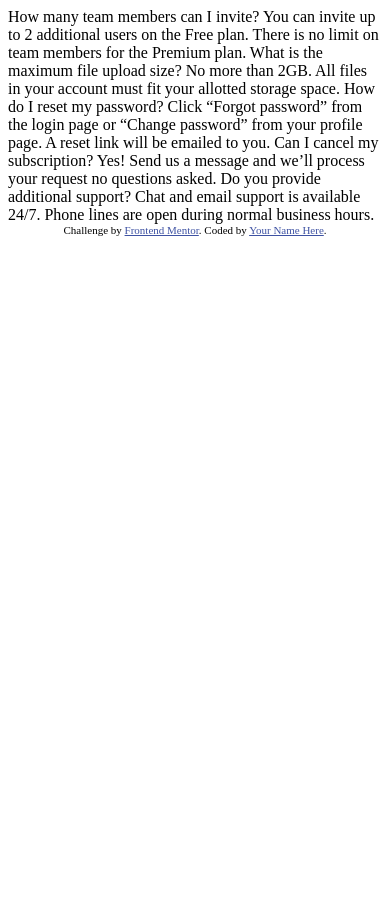
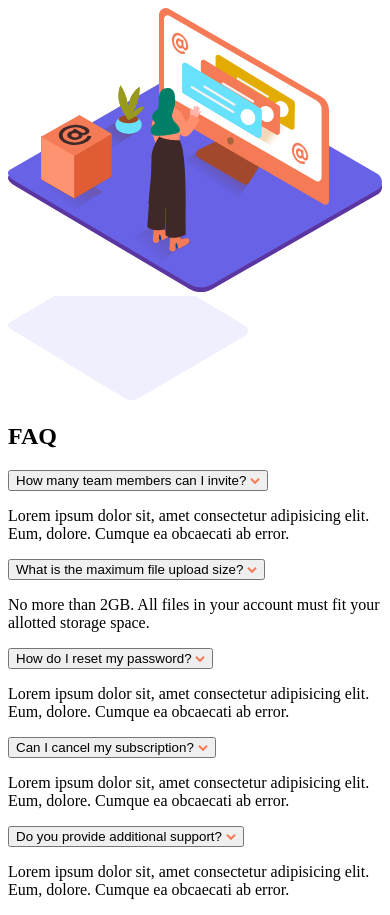
Before and after one commit to NoaSalgado/FM-FAQ-Accordion-Card, a plain HTML site: page index.html in a window 390 px wide. Before the commit the page ends 844 px from the top, so only its background shows below. Drawn offline with Linux system fonts and the light colour scheme.

Commit message:
Add HTML structure

```diff
--- a/index.html
+++ b/index.html
@@ -1,40 +1,101 @@
 <!DOCTYPE html>
 <html lang="en">
-<head>
-  <meta charset="UTF-8">
-  <meta name="viewport" content="width=device-width, initial-scale=1.0"> <!-- displays site properly based on user's device -->
+  <head>
+    <meta charset="UTF-8" />
+    <meta name="viewport" content="width=device-width, initial-scale=1.0" />
 
-  <link rel="icon" type="image/png" sizes="32x32" href="./images/favicon-32x32.png">
+    <!--Google Fonts-->
+    <link rel="preconnect" href="https://fonts.googleapis.com" />
+    <link rel="preconnect" href="https://fonts.gstatic.com" crossorigin />
+    <link
+      href="https://fonts.googleapis.com/css2?family=Kumbh+Sans:wght@400;700&display=swap"
+      rel="stylesheet"
+    />
 
-  <title>Frontend Mentor | FAQ Accordion Card</title>
+    <!--Styles-->
+    <link rel="stylesheet" href="./css/styles.css" />
 
-  <!-- Feel free to remove these styles or customise in your own stylesheet 👍 -->
-  <style>
-    .attribution { font-size: 11px; text-align: center; }
-    .attribution a { color: hsl(228, 45%, 44%); }
-  </style>
-</head>
-<body>
-  How many team members can I invite?
-  You can invite up to 2 additional users on the Free plan. There is no limit on
-  team members for the Premium plan.
+    <link
+      rel="icon"
+      type="image/png"
+      sizes="32x32"
+      href="./images/favicon-32x32.png"
+    />
 
-  What is the maximum file upload size?
-  No more than 2GB. All files in your account must fit your allotted storage space.
+    <title>FAQ Accordion Card</title>
+  </head>
+  <body>
+    <main class="main">
+      <section class="faq">
+        <img
+          class="faq-image"
+          src="./images/illustration-woman-online-mobile.svg"
+          alt="SVG image which illustrating a woman surfing the internet on a big screen"
+        />
+        <img
+          class="faq-image-shadow"
+          src="./images/bg-pattern-mobile.svg"
+          alt=""
+        />
+        <h1 class="main-heading">FAQ</h1>
 
-  How do I reset my password?
-  Click “Forgot password” from the login page or “Change password” from your profile page.
-  A reset link will be emailed to you.
+        <div class="accordion">
+          <div class="accordion-item">
+            <button class="accordion-question" aria-expanded="false">
+              <span>How many team members can I invite?</span>
+              <img src="./images/icon-arrow-down.svg" alt="Icon arrow down" />
+            </button>
+            <p class="accordion-answer">
+              Lorem ipsum dolor sit, amet consectetur adipisicing elit. Eum,
+              dolore. Cumque ea obcaecati ab error.
+            </p>
+          </div>
 
-  Can I cancel my subscription?
-  Yes! Send us a message and we’ll process your request no questions asked.
+          <div class="accordion-item">
+            <button aria-expanded="true" class="accordion-question">
+              <span>What is the maximum file upload size?</span>
+              <img src="./images/icon-arrow-down.svg" alt="Icon arrow down" />
+            </button>
+            <p class="accordion-answer">
+              No more than 2GB. All files in your account must fit your allotted
+              storage space.
+            </p>
+          </div>
 
-  Do you provide additional support?
-  Chat and email support is available 24/7. Phone lines are open during normal business hours.
+          <div class="accordion-item">
+            <button class="accordion-question" aria-expanded="false">
+              <span>How do I reset my password?</span>
+              <img src="./images/icon-arrow-down.svg" alt="Icon arrow down" />
+            </button>
+            <p class="accordion-answer">
+              Lorem ipsum dolor sit, amet consectetur adipisicing elit. Eum,
+              dolore. Cumque ea obcaecati ab error.
+            </p>
+          </div>
 
-  <div class="attribution">
-    Challenge by <a href="https://www.frontendmentor.io?ref=challenge" target="_blank">Frontend Mentor</a>.
-    Coded by <a href="#">Your Name Here</a>.
-  </div>
-</body>
+          <div class="accordion-item">
+            <button class="accordion-question" aria-expanded="false">
+              <span>Can I cancel my subscription?</span>
+              <img src="./images/icon-arrow-down.svg" alt="Icon arrow down" />
+            </button>
+            <p class="accordion-answer">
+              Lorem ipsum dolor sit, amet consectetur adipisicing elit. Eum,
+              dolore. Cumque ea obcaecati ab error.
+            </p>
+          </div>
+
+          <div class="accordion-item">
+            <button class="accordion-question" aria-expanded="false">
+              <span>Do you provide additional support?</span>
+              <img src="./images/icon-arrow-down.svg" alt="Icon arrow down" />
+            </button>
+            <p class="accordion-answer">
+              Lorem ipsum dolor sit, amet consectetur adipisicing elit. Eum,
+              dolore. Cumque ea obcaecati ab error.
+            </p>
+          </div>
+        </div>
+      </section>
+    </main>
+  </body>
 </html>
```
Also changed, not shown: css/styles.css (added).
